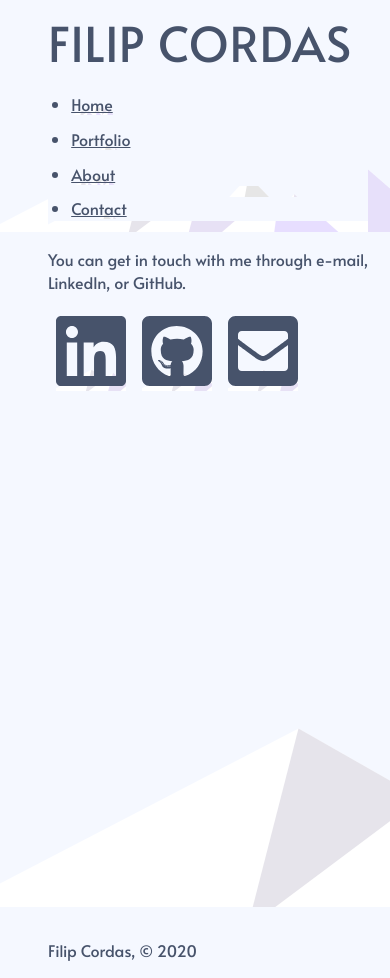
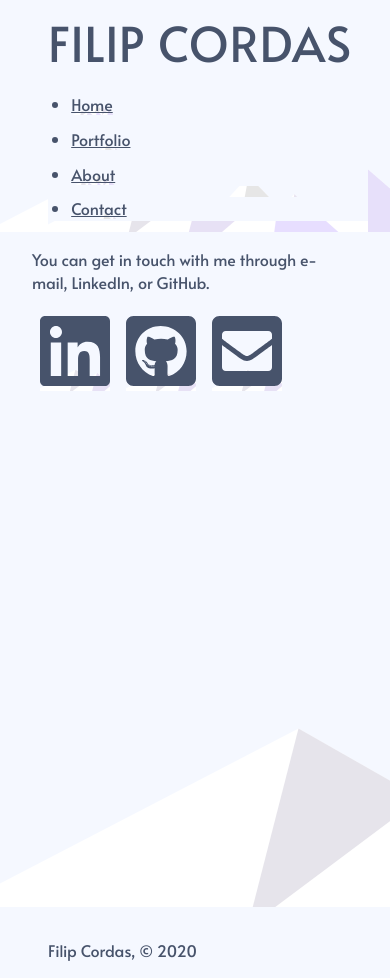
Before and after one commit to atfilipcc/atfilipcc-portfolio, a Gatsby site: page /contact in a window 390 px wide. Built offline with nearby package versions, Linux system fonts and the light colour scheme; Gatsby itself is replaced by a stand-in of ours.

Commit message:
padding responsiveness fix

```diff
--- a/src/components/Layout.module.scss
+++ b/src/components/Layout.module.scss
@@ -1,14 +1,13 @@
 .container {
   display: flex;
-  min-height: 100vh;;
+  min-height: 100vh;
   flex-direction: column;
 }
 
 .content {
   width: 100%;
   max-width: 900px;
-  padding-left: 3rem;
-  padding-top: 1rem;
+  padding: 1rem 3rem 0 2rem;
   min-height: 80vh;
   animation: fadeIn 0.5s;
 }
--- a/src/pages/index.module.scss
+++ b/src/pages/index.module.scss
@@ -17,7 +17,7 @@ $mainpurple: #6260e0;
   font-family: Alata;
   font-weight: 900;
   letter-spacing: 3px;
-  font-size: 3rem;
+  font-size: 2.5rem;
   display: flex;
   margin-bottom: 5rem;
   background-color: #f5f8ff;
```
